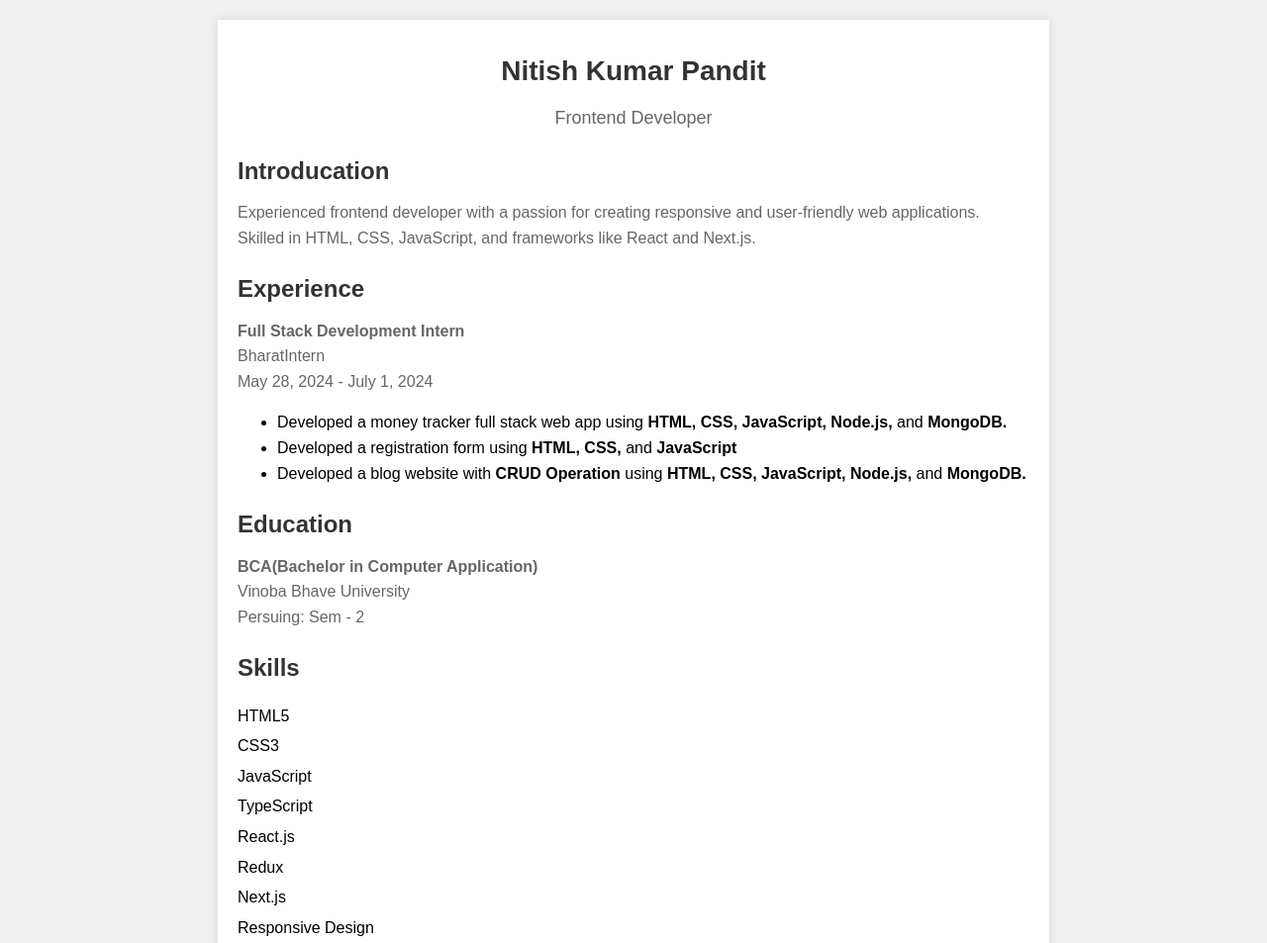
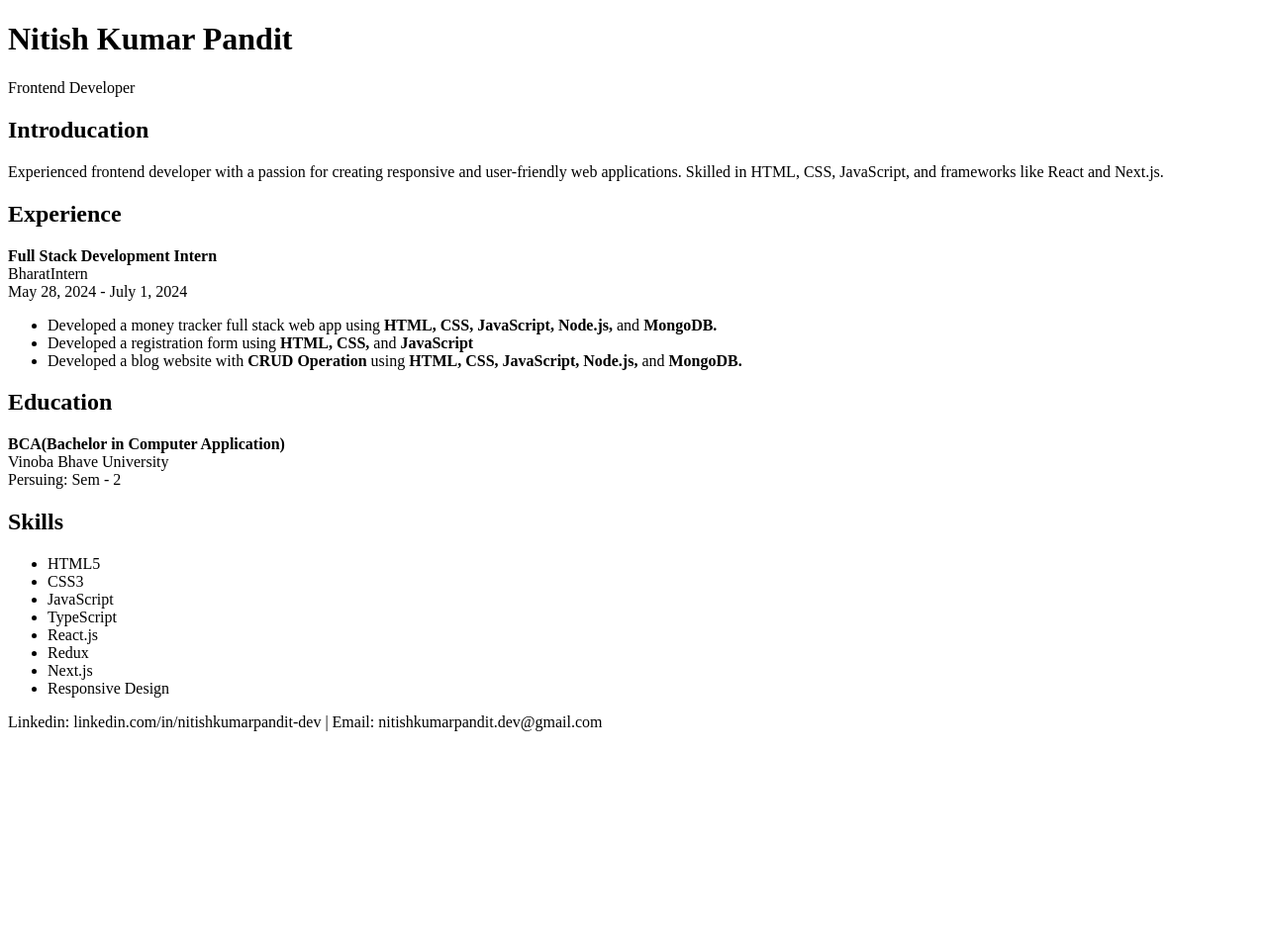
Before and after one commit to nitishkumarpandit-dev/Interactive-Website-Development-Congifyz, a plain HTML site: page index.html in a window 1280 px wide. Shown: the top 953 px of the page at 99% size. After the commit the page ends 800 px from the top, so only its background shows below. Drawn offline with Linux system fonts and the light colour scheme.

Commit message:
Updated task-1

```diff
--- a/index.html
+++ b/index.html
@@ -4,61 +4,6 @@
     <meta charset="UTF-8" />
     <meta name="viewport" content="width=device-width, initial-scale=1.0" />
     <title>John Doe - Resume</title>
-    <style>
-      body {
-        font-family: Arial, sans-serif;
-        line-height: 1.6;
-        margin: 20px;
-        padding: 0;
-        background-color: #f0f0f0;
-      }
-      .resume {
-        max-width: 800px;
-        margin: auto;
-        background-color: #fff;
-        padding: 20px;
-        box-shadow: 0 0 10px rgba(0, 0, 0, 0.1);
-      }
-      .header {
-        text-align: center;
-        margin-bottom: 20px;
-      }
-      .header h1 {
-        color: #333;
-        font-size: 28px;
-        margin: 10px 0;
-      }
-      .header p {
-        font-size: 18px;
-        margin: 5px 0;
-        color: #666;
-      }
-      .section {
-        margin-bottom: 20px;
-      }
-      .section h2 {
-        color: #333;
-        font-size: 24px;
-        margin-bottom: 10px;
-      }
-      .section p {
-        color: #666;
-        font-size: 16px;
-        margin: 5px 0;
-      }
-      .skills ul {
-        list-style-type: none;
-        padding: 0;
-      }
-      .skills li {
-        margin-bottom: 5px;
-      }
-      .footer {
-        text-align: center;
-        margin-top: 20px;
-        color: #666;
-      }
-    </style>
   </head>
   <body>
     <div class="resume">
```
Also changed, not shown: screenshot.png, 1 other file.
